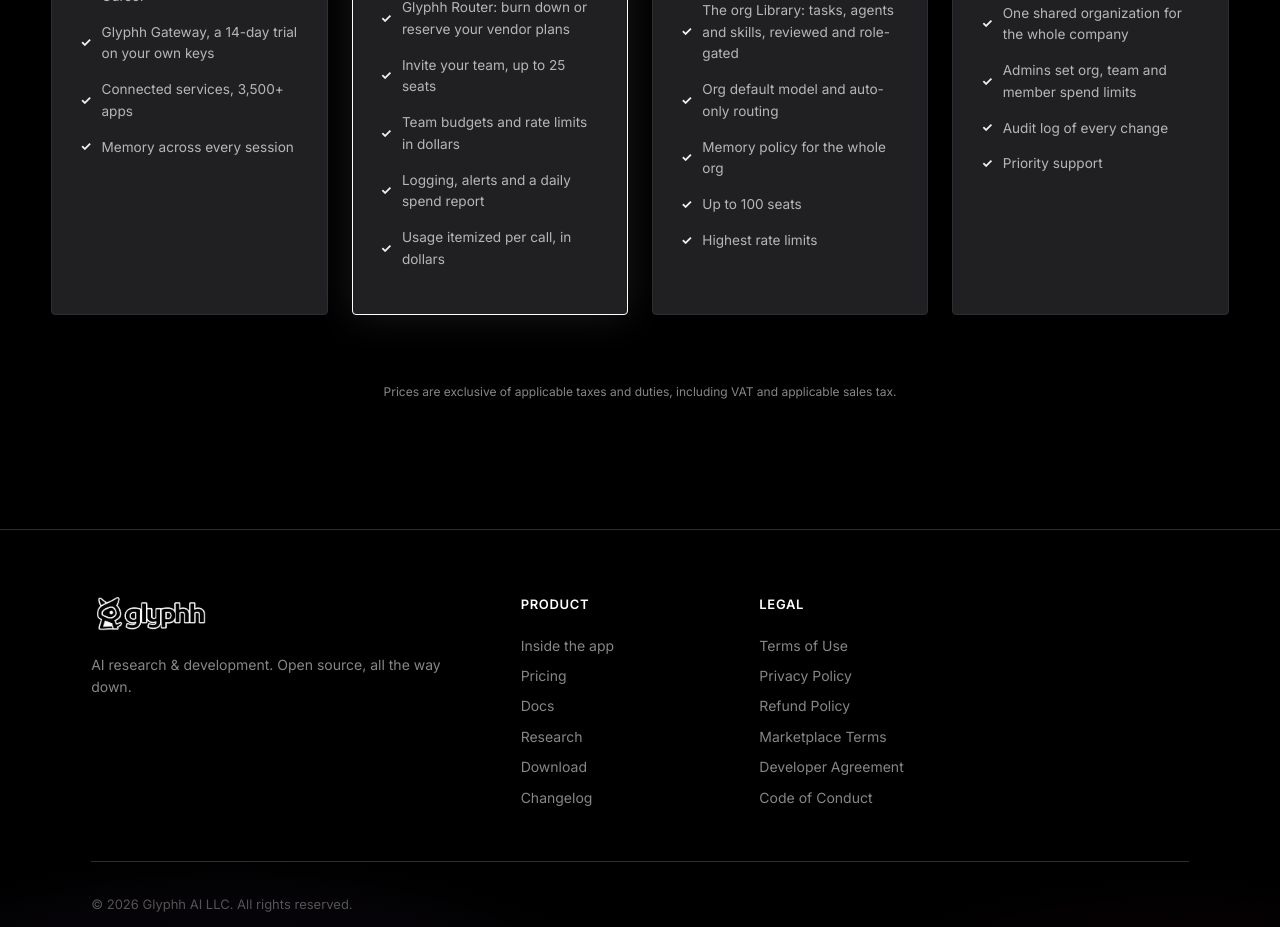
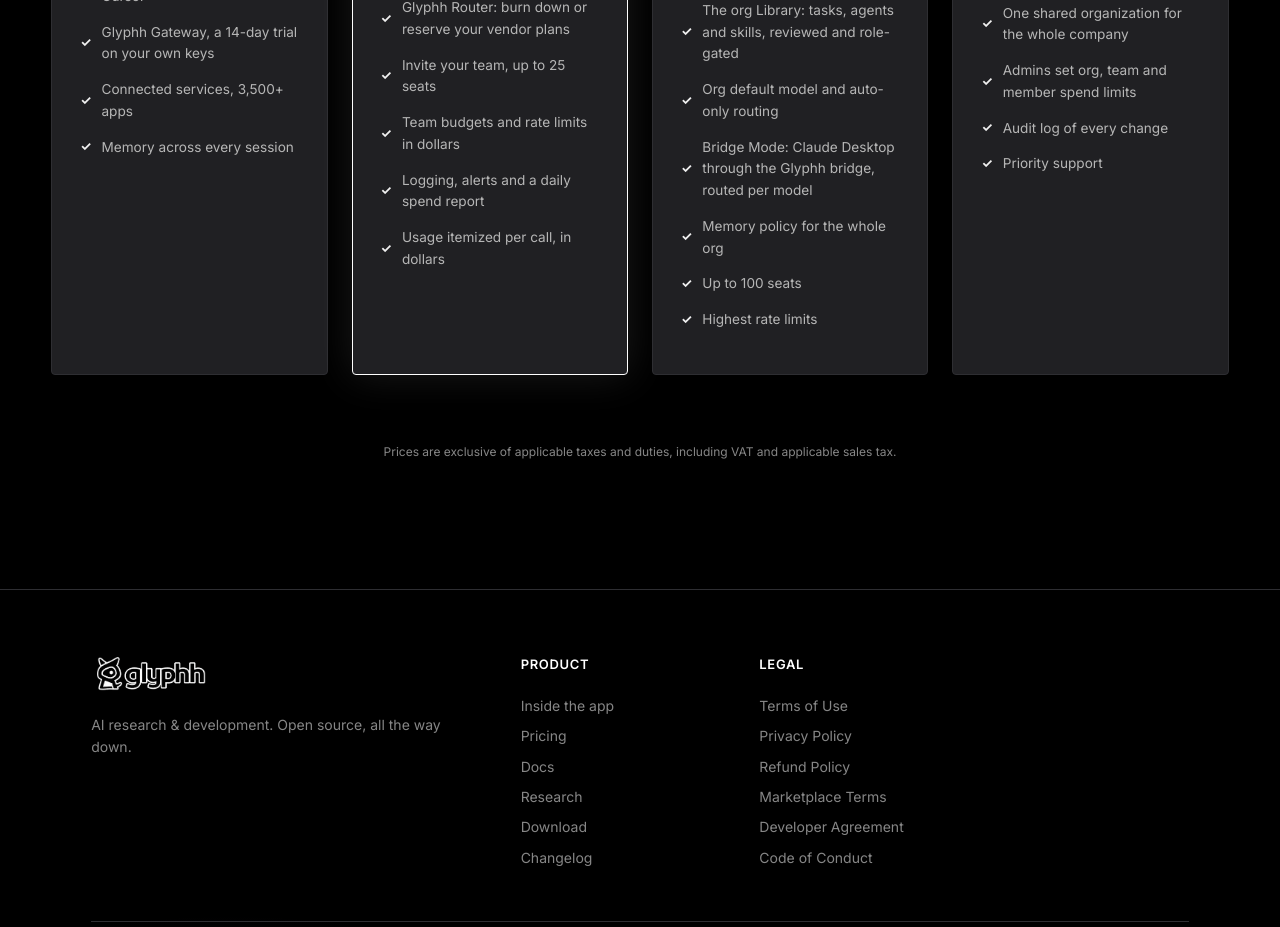
Before and after one commit to glyphh-ai/web, a Next.js app: page /pricing in a window 1280 px wide. Shown: the part 1500-2427 px from the top of the page. Built offline with nearby package versions, Linux system fonts and the light colour scheme; no server answers.

Commit message:
feat(pricing): Bridge Mode is a Pro feature

```diff
--- a/app/components/Pricing.js
+++ b/app/components/Pricing.js
@@ -78,6 +78,7 @@ const TIERS = [
       'Role governance: models, budgets and keys per team',
       'The org Library: tasks, agents and skills, reviewed and role-gated',
       'Org default model and auto-only routing',
+      'Bridge Mode: Claude Desktop through the Glyphh bridge, routed per model',
       'Memory policy for the whole org',
       `Up to ${s} seats`,
       'Highest rate limits',
```
